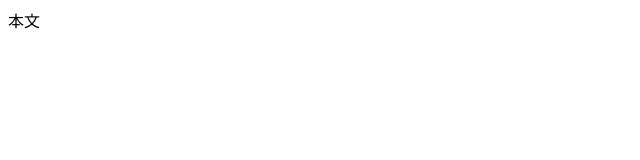
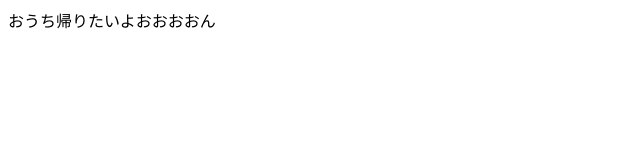
Before and after one commit to ntasoon1216/2016web1-1, a plain HTML site: page index.html in a window 1280 px wide. Shown: the whole page, without its empty margins (0-640 px from the left). Drawn offline with Linux system fonts and the light colour scheme.

Commit message:
Update index.html

```diff
--- a/index.html
+++ b/index.html
@@ -1,8 +1,8 @@
 <html>
 <head>
- <title>タイトル</title>
+ <title>んおおおおん</title>
  </head>
  <body>
-  本文
+  おうち帰りたいよおおおおん
  </body>
 </html>
```
